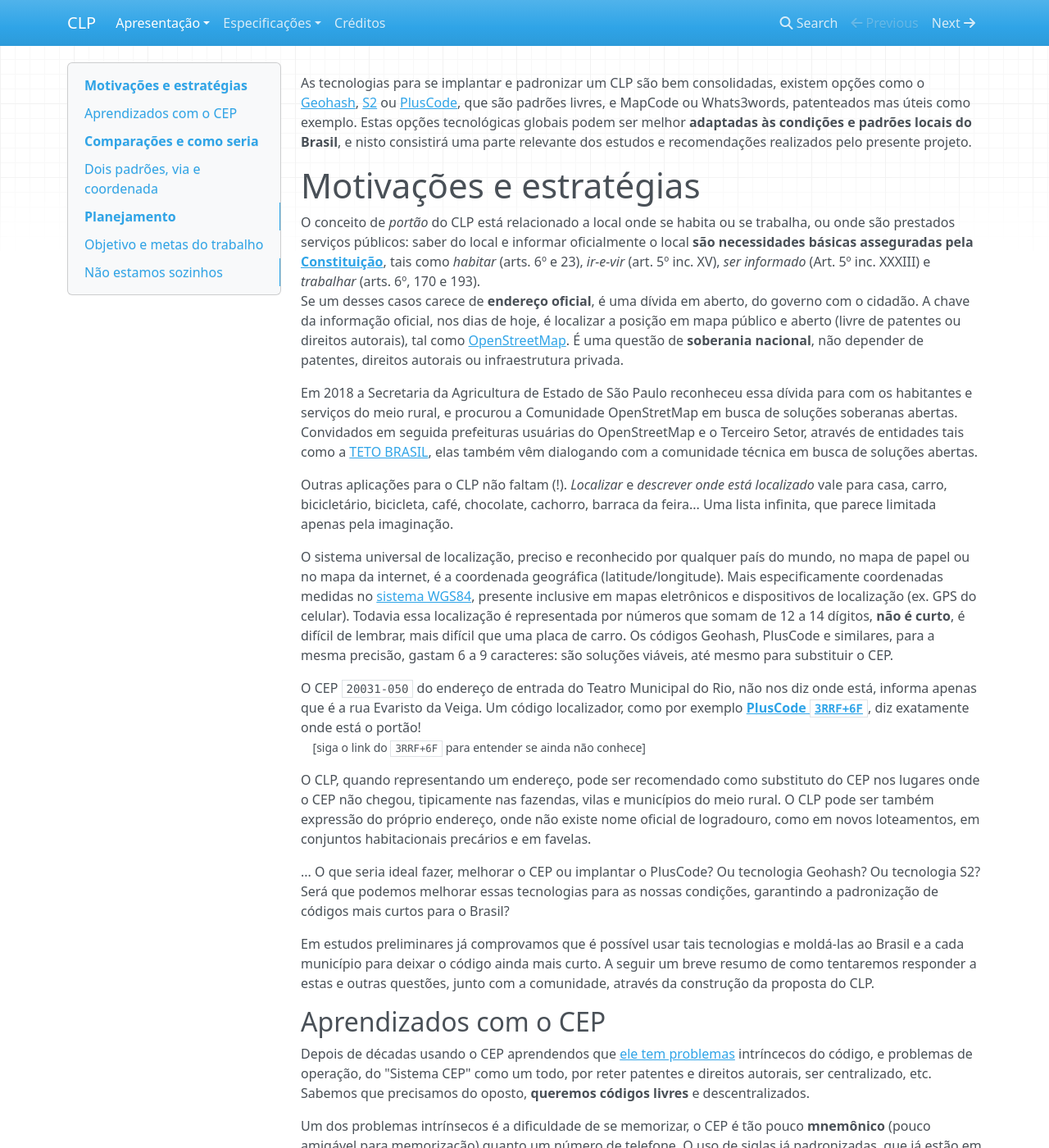
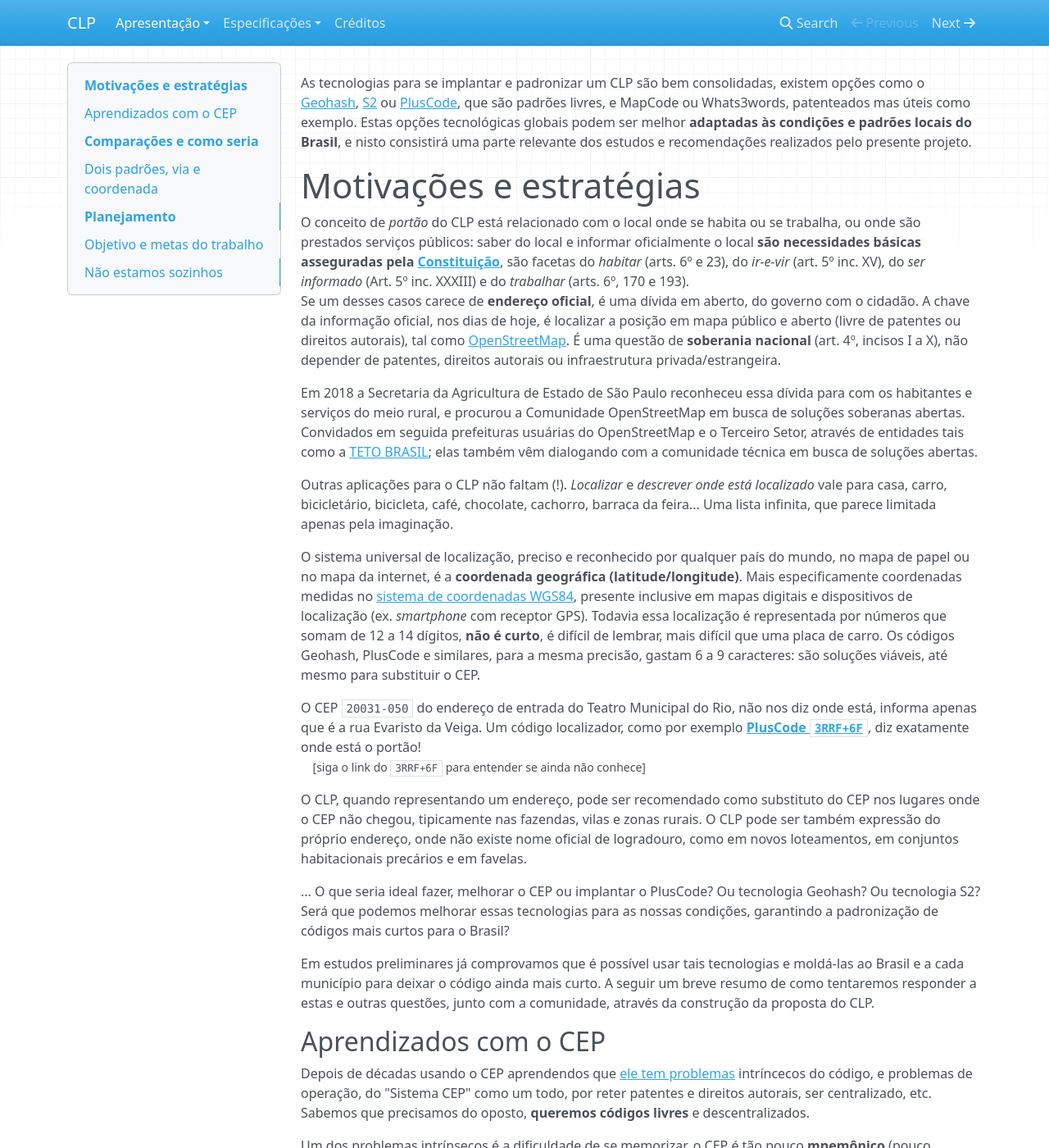
Before and after one commit to ppKrauss/CLP, an MkDocs documentation site: the page built from docs/index.md, in a window 1280 px wide and 1400 px high, scrolled down 603 px. Shown: the whole window at 82% size. Built offline with MkDocs 1.6.1, drawn with Linux system fonts in a browser that asks for light colours; nearby versions of some CDN libraries; old or Windows-style settings are respelled for this version of MkDocs; some of the changed text lies outside the part shown.

Commit message:
correcoes Bortolini, part1

```diff
--- a/docs/index.md
+++ b/docs/index.md
@@ -13,17 +13,17 @@ As tecnologias para se implantar e padronizar um CLP  são bem consolidadas, exi
 
 # Motivações e estratégias
 
-O conceito de *portão* do CLP está relacionado a local onde se habita ou se trabalha, ou onde são prestados serviços públicos: saber do local e informar oficialmente o local **são necessidades básicas asseguradas pela   [Constituição](https://www.senado.leg.br/atividade/const/constituicao-federal.asp)**, tais como *habitar* (arts. 6º e 23), *ir-e-vir* (art. 5º inc. XV), *ser informado* (Art. 5º inc. XXXIII) e *trabalhar* (arts. 6º, 170 e 193). <br/>Se um desses casos carece de **endereço oficial**, é uma dívida em aberto, do governo com o cidadão. A  chave da informação oficial, nos dias de hoje, é localizar a posição em mapa público e aberto (livre de patentes ou direitos autorais), tal como [OpenStreetMap](http://OSM.org). É uma questão de **soberania nacional**, não depender de patentes, direitos autorais ou infraestrutura privada.
+O conceito de *portão* do CLP está relacionado com o local onde se habita ou se trabalha, ou onde são prestados serviços públicos: saber do local e informar oficialmente o local **são necessidades básicas asseguradas pela   [Constituição](https://www.senado.leg.br/atividade/const/constituicao-federal.asp)**, são facetas do *habitar* (arts. 6º e 23), do *ir-e-vir* (art. 5º inc. XV), do *ser informado* (Art. 5º inc. XXXIII) e do *trabalhar* (arts. 6º, 170 e 193). <br/>Se um desses casos carece de **endereço oficial**, é uma dívida em aberto, do governo com o cidadão. A  chave da informação oficial, nos dias de hoje, é localizar a posição em mapa público e aberto (livre de patentes ou direitos autorais), tal como [OpenStreetMap](http://OSM.org). É uma questão de **soberania nacional** (art. 4º, incisos I a X), não depender de patentes, direitos autorais ou infraestrutura privada/estrangeira.<!-- ,incisos  onde se encontram os princípios da independência nacional, da autodeterminação dos povos, da não-intervenção, da igualdade entre os Estados.)... Soberania = autoridade superior que não pode ser limitada por nenhum outro poder.   .. e soberania do direito público sobre o direito privado.. -->
 
-Em 2018 a Secretaria da Agricultura de Estado de São Paulo reconheceu essa dívida para com os habitantes e serviços do meio rural,  e procurou a Comunidade OpenStretMap em busca de soluções soberanas abertas. Convidados em seguida prefeituras usuárias do OpenStreetMap e o Terceiro Setor, através de entidades tais como a [TETO BRASIL](https://www.techo.org/brasil/), elas também vêm dialogando com a comunidade técnica em busca de soluções abertas.
+Em 2018 a Secretaria da Agricultura de Estado de São Paulo reconheceu essa dívida para com os habitantes e serviços do meio rural,  e procurou a Comunidade OpenStreetMap em busca de soluções soberanas abertas. Convidados em seguida prefeituras usuárias do OpenStreetMap e o Terceiro Setor, através de entidades tais como a [TETO BRASIL](https://www.techo.org/brasil/); elas também vêm dialogando com a comunidade técnica em busca de soluções abertas.
 
 Outras aplicações para o CLP não faltam (!). *Localizar* e *descrever onde está localizado* vale para casa, carro, bicicletário, bicicleta, café, chocolate, cachorro, barraca da feira... Uma lista infinita, que parece limitada apenas pela imaginação.
 
-O sistema universal de localização, preciso e reconhecido por qualquer país do mundo, no mapa de papel ou no mapa da internet, é a coordenada geográfica (latitude/longitude).  Mais especificamente coordenadas medidas no [sistema WGS84](https://es.wikipedia.org/wiki/WGS84#Par%C3%A1metros_B%C3%A1sicos_de_Definici%C3%B3n), presente inclusive em mapas eletrônicos e dispositivos de localização (ex. GPS do celular). Todavia essa localização é representada por números que somam de 12 a 14 dígitos, **não é curto**, é difícil de lembrar, mais difícil que uma placa de carro. Os códigos Geohash, PlusCode e similares, para a mesma precisão, gastam 6 a 9 caracteres: são soluções viáveis, até mesmo para substituir o CEP.
+O sistema universal de localização, preciso e reconhecido por qualquer país do mundo, no mapa de papel ou no mapa da internet, é a **coordenada geográfica (latitude/longitude)**.  Mais especificamente coordenadas medidas no [sistema de coordenadas WGS84](https://es.wikipedia.org/wiki/WGS84#Par%C3%A1metros_B%C3%A1sicos_de_Definici%C3%B3n), presente inclusive em mapas digitais e dispositivos de localização (ex. *smartphone* com receptor GPS). Todavia essa localização é representada por números que somam de 12 a 14 dígitos, **não é curto**, é difícil de lembrar, mais difícil que uma placa de carro. Os códigos Geohash, PlusCode e similares, para a mesma precisão, gastam 6 a 9 caracteres: são soluções viáveis, até mesmo para substituir o CEP.
 
 O CEP `20031-050` do endereço de entrada do Teatro Municipal do Rio,<!-- Rua Evaristo da Veiga, 1; ... O CEP `20031-040` da refere-se a uma praça inteira, a Floriano &dash;  que pode também ser referenciada pelo [PlusCode `3RRF`](https://plus.codes/589R3RRF+) ou Geohash `CM9MX`. --> não nos diz onde está, informa apenas que é a rua&nbsp;Evaristo da Veiga.<!-- ](https://www.openstreetmap.org/way/50485413)--> Um código localizador, como por exemplo  **[PlusCode `3RRF+6F`](https://plus.codes/589R3RRF+6F)**, diz exatamente onde está o  portão!<!-- O **CEP `69010-060`** de uma casa em Manaus não nos diz onde ela está,<br/>mas o **[PlusCode `VXCG+3R4`](https://plus.codes/678XVXCG+3R4)** diz exatamente onde está o seu portão!--> <br/><small>&nbsp; &nbsp; [siga o link do `3RRF+6F` para entender se ainda não conhece]</small><br/>
 
-O CLP, quando representando um endereço, pode ser recomendado como substituto do CEP nos lugares onde o CEP não chegou, tipicamente nas fazendas, vilas e municípios do meio rural.  O CLP pode  ser também expressão do próprio endereço, onde não existe nome oficial de logradouro, como em novos loteamentos, em conjuntos habitacionais precários e em favelas.
+O CLP, quando representando um endereço, pode ser recomendado como substituto do CEP nos lugares onde o CEP não chegou, tipicamente nas fazendas, vilas e zonas rurais.  O CLP pode  ser também expressão do próprio endereço, onde não existe nome oficial de logradouro, como em novos loteamentos, em conjuntos habitacionais precários e em favelas.
 
 ... O que seria ideal fazer, melhorar o CEP ou implantar o PlusCode? Ou tecnologia Geohash?  Ou tecnologia S2? Será que podemos melhorar essas tecnologias para as nossas condições, garantindo a padronização de códigos mais curtos para o Brasil?
 
@@ -84,7 +84,7 @@ Qual opção de tecnologia adaptada ao CLP seria a melhor? Qual gera códigos ma
 
 No debate devemos chamar atenção, por exemplo, para o fato de que o PlusCode não satisfaz o requisito da hierarquia nas macroregiões, nas escalas de bairro e quadra: precisamos dessa parte da hierarquia?
 
-É fundamental saber, antes de decidir qual tecnologia usar, **quais critérios consensuais adotaremos como [requisitos do CLP](spec04ap03-reqs.md)**. Nem todos os critérios técnicos são evidentes, e nem todos os critérios são técnicos. Daí o projeto estar enfatizando a formação de um coletivo para a discussão e votação das melhores opções, iniciando por representantes das comunidades brasileiras que entendem do assunto, como a [OpenStretMap Brasil](https://wiki.openstreetmap.org/wiki/Pt:Contact), a TETO Brasil e a Wikidata-Brasil.
+É fundamental saber, antes de decidir qual tecnologia usar, **quais critérios consensuais adotaremos como [requisitos do CLP](spec04ap03-reqs.md)**. Nem todos os critérios técnicos são evidentes, e nem todos os critérios são técnicos. Daí o projeto estar enfatizando a formação de um coletivo para a discussão e votação das melhores opções, iniciando por representantes das comunidades brasileiras que entendem do assunto, como a [OpenStreetMap Brasil](https://wiki.openstreetmap.org/wiki/Pt:Contact), a TETO Brasil e a Wikidata-Brasil.
 
 Mesmo entre as tecnologias aparentemente acabadas como PlusCode ou Geohash, outras  otimizações podem ser realizadas, levando a códigos mais curtos ou mais mnemônicos. Se o padrão CLP fizer uso de estimativas da densidade de ocupação e da "mancha urbana futura", como fizeram o CEP e o MapCode, os códigos ficam ainda melhores, mais curtos, mas a custo de códigos mais longos nas vilas do meio rural... Tudo isso seria detalhado pelo presente projeto, para que tenhamos **subsídios para uma decisão ótima e racional**.
 
```
Also changed, not shown: other parts of docs/index.md (+4 -4 lines).
